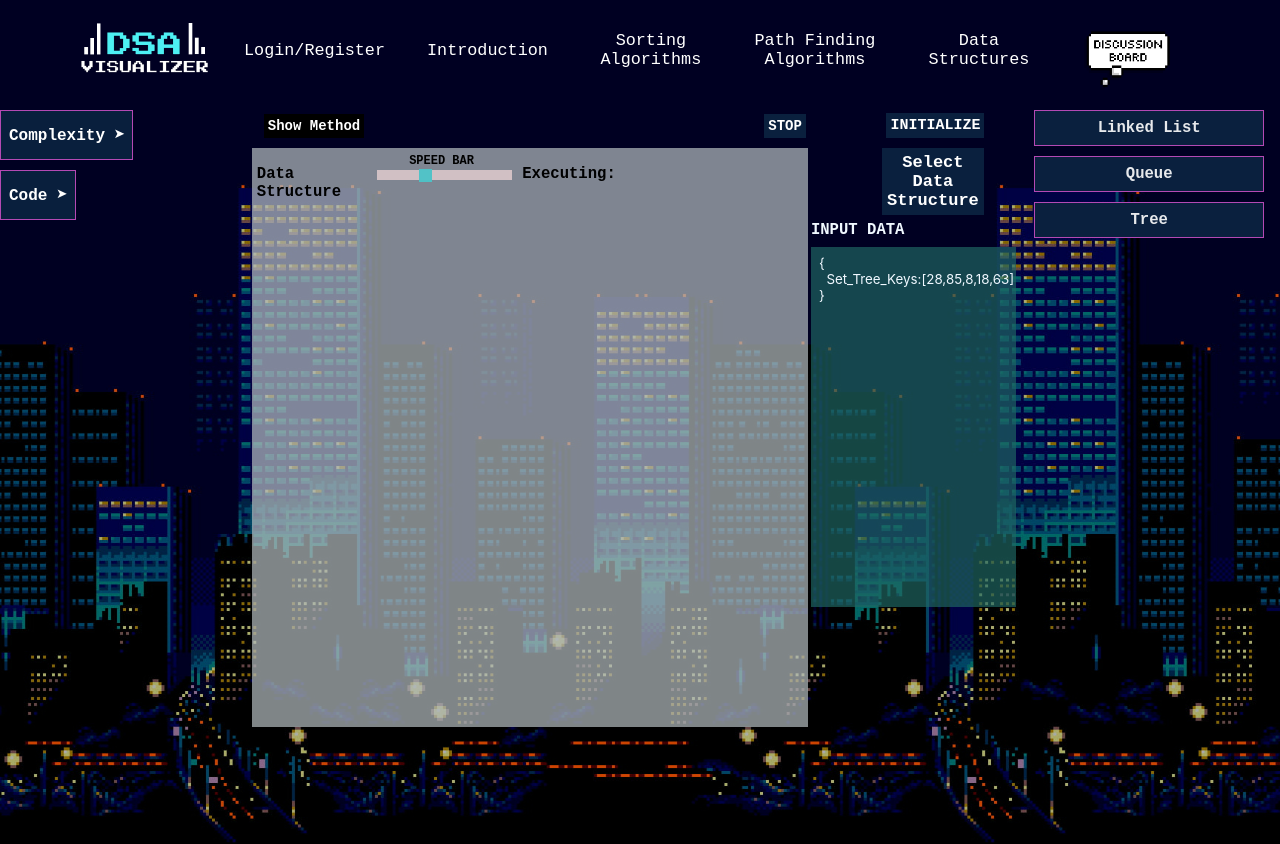
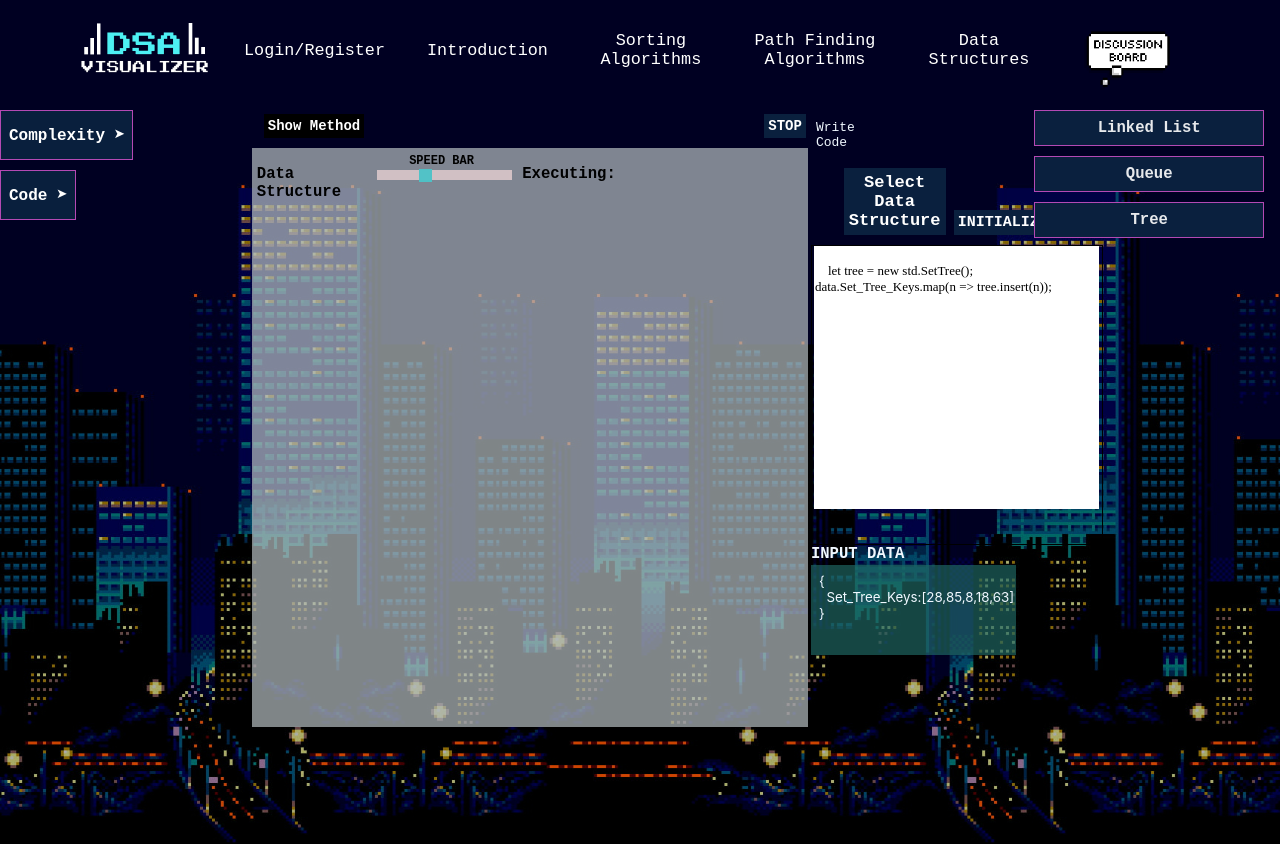
Before and after one commit to Jordiak/Visualizer, a React (Create React App) app in the folder client/: page /data-structures in a window 1280 px wide. Shown: the top 844 px of the page. Built offline with nearby package versions, Linux system fonts and the light colour scheme.

Commit message:
added code interpreter for ds

```diff
--- a/client/src/components/InputSection.js
+++ b/client/src/components/InputSection.js
@@ -47,8 +47,8 @@ class InputSection extends Component {
   render() {
     return (
       <section className='input-section'>
-        {/* <div className='text-input1'>Write Code</div> */}
-        {/* <button className='precaution' onClick={this.changeShow}><img className='cautionImg' src={require('../public/caution.png')} alt='caution'/></button>     */}
+        <div className='text-input1'>Write Code</div>
+        {/* <button className='precaution' onClick={this.changeShow}><img className='cautionImg' src={require('../public/caution.png')} alt='caution'/></button> */}
         <button className='input-button' onClick={input => this.setState({submit: true})}>INITIALIZE</button>
         <SampleCode changeSample = {(code, data) => this.setState({sampleCode: code, sampleData: data})}/>
         <InputCode submit={this.state.submit} getCode={this.props.getCode} sampleCode = {this.state.sampleCode}/>
--- a/client/src/stylesheet/InputCode.css
+++ b/client/src/stylesheet/InputCode.css
@@ -1,3 +1,31 @@
 div.code-write {
-  display: none;
+  width: 100%;
+  height: 50%;
+  margin: 0;
+  position: relative;
+  float: left;
+  border-color: black;
+  border-width: 1px;
+  border-style: solid;
 }
+
+div.fixedCode {
+  width: 98.5%;
+  height: 3%;
+  margin: 5px;
+  font-size: 13px;
+}
+
+textarea.code-write {
+  width: 98%;
+  height: 88%;
+  margin: 2px;
+  margin-top: 0px;
+  resize: none;
+  overflow-wrap: off;
+  background-color: white;
+  border-color: white;
+  font-size: 13px;
+  font-family: initial;
+  outline:0px !important;
+}
--- a/client/src/stylesheet/InputData.css
+++ b/client/src/stylesheet/InputData.css
@@ -1,6 +1,7 @@
 textarea.input-data {
+  margin-top: 20px;
   width: 70%;
-  height: 60%;
+  height: 15%;
   resize: none;
   background-color: rgba(31, 104, 99, 0.678);
   color:aliceblue;
--- a/client/src/stylesheet/InputSection.css
+++ b/client/src/stylesheet/InputSection.css
@@ -77,7 +77,7 @@ button.input-button {
   width: auto;
   height: auto;
   text-align: middle;
-  margin-top: 1%;
+  margin-top: 100px;
   border: none;
   color: white;
   font-size: 15px;
--- a/client/src/stylesheet/SampleCode.css
+++ b/client/src/stylesheet/SampleCode.css
@@ -10,8 +10,8 @@
 .samplecodebutton {
   width: auto;
   height: auto;
-  margin-top:63%;
-  margin-left: 110%;
+  margin-top:55px;
+  margin-left:-80%;
   text-align: middle;
   border: none;
   color: white;
```
